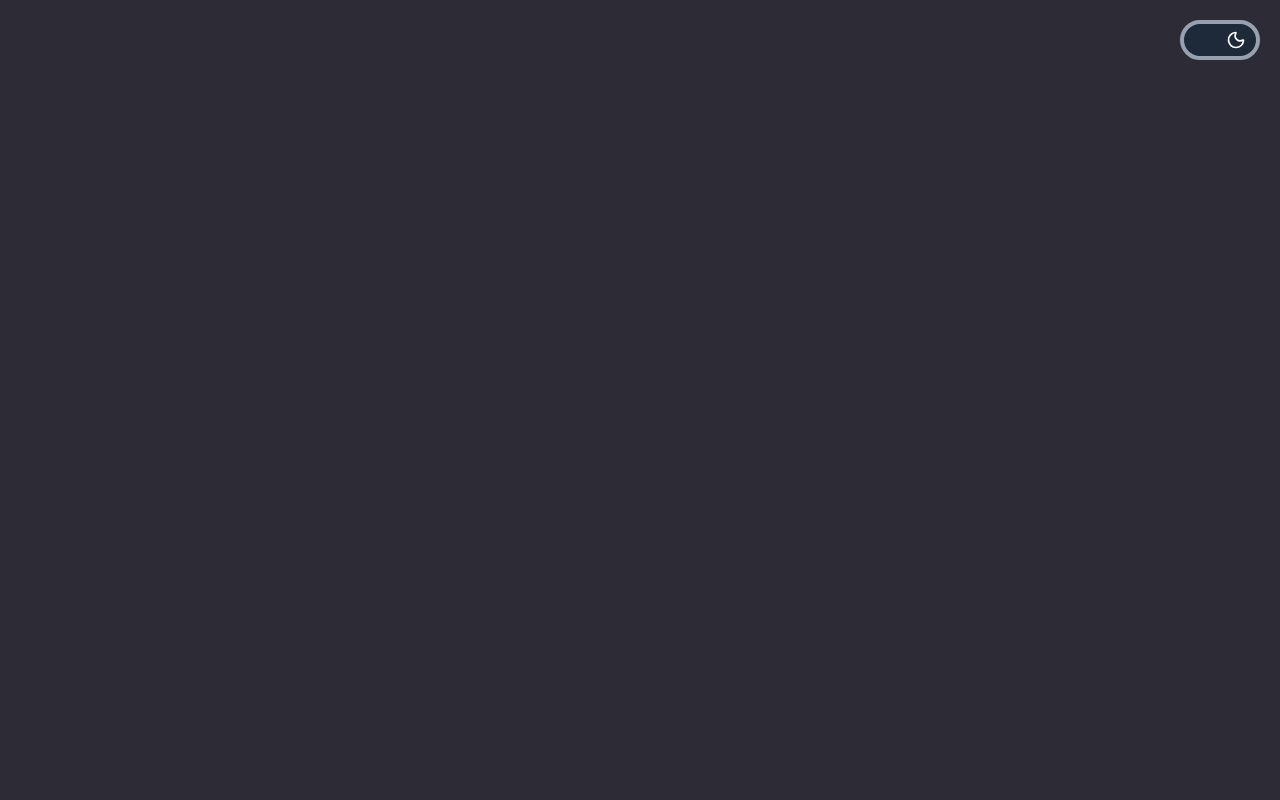
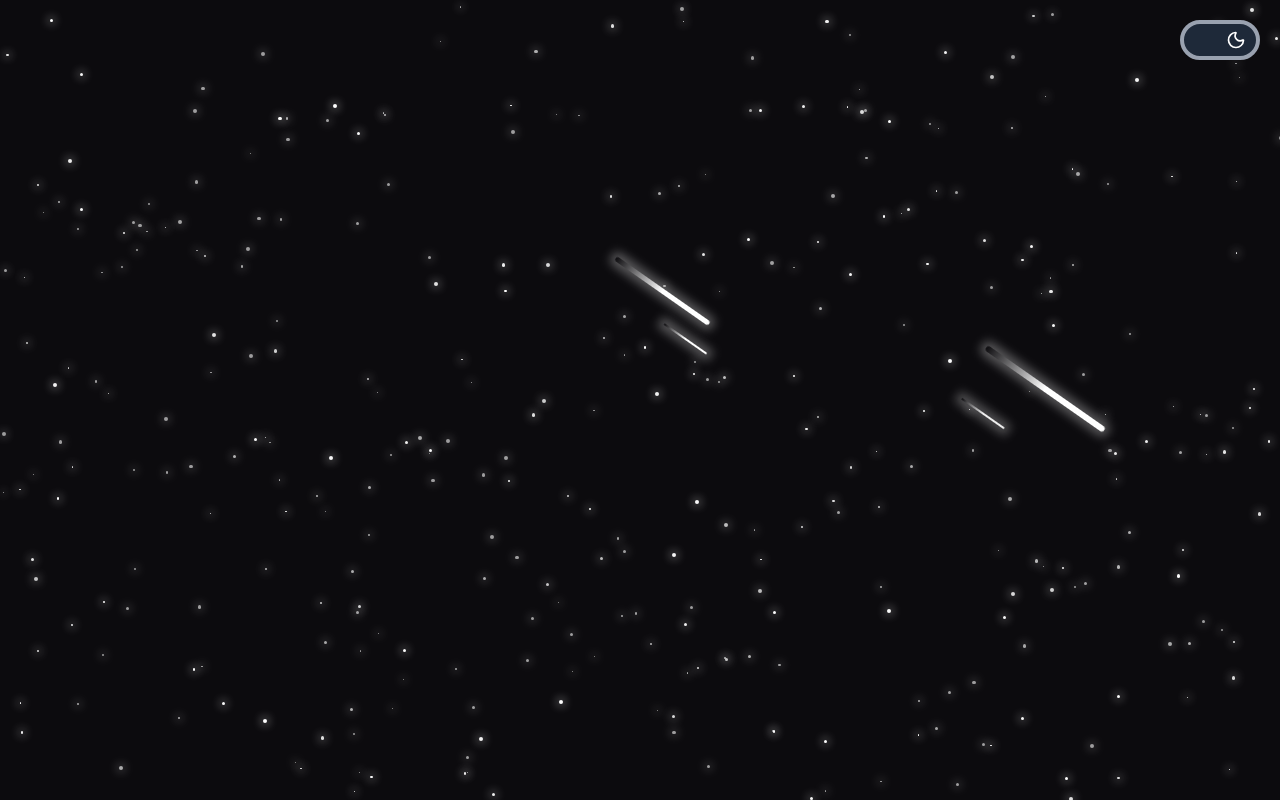
Before and after one commit to kurama199/portfolio, a React (Vite) app: page / in a window 1280 px wide. Both pictures are taken after a click on the button 1220 px from the left and 40 px from the top of the page. Built offline with nearby package versions, Linux system fonts and the light colour scheme.

Commit message:
0208/11:30PM added start background

```diff
--- a/src/Pages/Home.tsx
+++ b/src/Pages/Home.tsx
@@ -1,9 +1,17 @@
 import ThemeToggle from "@/components/ThemeToggle";
+import { StarBackground } from "@/components/StarBackground";
+import { useState } from "react";
 
 export const Home = () => {
+  const [isDarkMode, setIsDarkMode] = useState<boolean>(false);
   return (
     <div className="min-h-screen bg-background text-foreground overflow-x-hidden">
-      <ThemeToggle className="absolute right-5 top-5" />
+      <ThemeToggle
+        className="absolute right-5 top-5"
+        isDarkMode={isDarkMode}
+        setIsDarkMode={setIsDarkMode}
+      />
+      {isDarkMode ? <StarBackground /> : null}
       {/* Bckground effects */}
       {/* Navbar */}
       {/* Main Content */}
--- /dev/null
+++ b/src/components/StarBackground.tsx
@@ -0,0 +1,76 @@
+import { useEffect, useMemo, useState } from "react";
+
+export const StarBackground = () => {
+  const [resizeRefresh, setResizeRefresh] = useState<boolean>(false);
+  useEffect(() => {
+    window.addEventListener("resize", () => {
+      setResizeRefresh((prev) => !prev);
+    });
+    return () => {
+      window.removeEventListener("resize", () => {
+        setResizeRefresh((prev) => !prev);
+      });
+    };
+  }, []);
+  // id, size, x, y, opacity, animationDuration
+  const stars = useMemo(() => {
+    const starsNum = Math.floor(
+      (window.innerHeight * window.innerWidth) / 3000
+    );
+    return Array.from({ length: starsNum }).map((_i, ind) => {
+      return {
+        id: ind,
+        size: Math.random() * 3 + 1,
+        x: Math.random() * 100,
+        y: Math.random() * 100,
+        opacity: Math.random() * 0.5 + 0.5,
+        animationDuration: Math.random() * 4 + 2,
+      };
+    });
+  }, [resizeRefresh]);
+  // id, size, x, y, animationDelay, animationDuration
+  const metiors = useMemo(() => {
+    return Array.from({ length: 4 }).map((_i, ind) => {
+      return {
+        id: ind,
+        size: Math.random() * 2 + 1,
+        x: Math.random() * 80,
+        y: Math.random() * 40,
+        animationDuration: Math.random() * 5 + 3,
+        opacity: Math.random() * 0.5 + 0.5,
+      };
+    });
+  }, [resizeRefresh]);
+  return (
+    <div className="inset-0 fixed overflow-hidden pointer-events-none">
+      {stars.map((star) => (
+        <div
+          key={star.id}
+          className="star animate-pulse-subtle"
+          style={{
+            width: `${star.size}px`,
+            height: `${star.size}px`,
+            left: `${star.x}%`,
+            top: `${star.y}%`,
+            opacity: `${star.opacity}`,
+            animationDuration: `${star.animationDuration}s`,
+          }}
+        />
+      ))}
+      {metiors.map((metior) => (
+        <div
+          key={metior.id}
+          className="meteor animate-meteor"
+          style={{
+            width: `${metior.size * 50}px`,
+            height: `${metior.size * 2}px`,
+            left: `${metior.x}%`,
+            top: `${metior.y}%`,
+            opacity: `${metior.opacity}`,
+            animationDuration: `${metior.animationDuration}s`,
+          }}
+        />
+      ))}
+    </div>
+  );
+};
--- a/src/components/ThemeToggle.tsx
+++ b/src/components/ThemeToggle.tsx
@@ -1,15 +1,18 @@
 import { cn, localStorageKeys } from "@/utils/utils";
 import { Moon, Sun } from "lucide-react";
-import React, { useLayoutEffect, useState } from "react";
+import React, { useLayoutEffect } from "react";
 
 interface ThemeToggleProps {
   className?: string;
+  isDarkMode?: boolean;
+  setIsDarkMode: React.Dispatch<React.SetStateAction<boolean>>;
 }
 
 const ThemeToggle: React.FC<ThemeToggleProps> = ({
   className,
+  isDarkMode = false,
+  setIsDarkMode,
 }: ThemeToggleProps) => {
-  const [isDarkMode, setIsDarkMode] = useState<boolean>(false);
   useLayoutEffect(() => {
     const theme = localStorage.getItem(localStorageKeys.theme);
     if (theme === "dark") {
@@ -32,7 +35,7 @@ const ThemeToggle: React.FC<ThemeToggleProps> = ({
         })
       }
       className={cn(
-        "relative w-[80px] h-[40px] flex items-center rounded-full border-4 border-solid p-2 transition-colors duration-300 ease-in-out",
+        "relative w-[80px] h-[40px] flex items-center rounded-full border-4 border-solid p-2 transition-colors duration-300 ease-in-out z-10",
         isDarkMode
           ? "bg-gray-800 border-gray-400"
           : "bg-yellow-200 border-yellow-500",
--- a/src/index.css
+++ b/src/index.css
@@ -7,7 +7,7 @@
     --color-primary-foreground: hsl(var(--primary-foreground));
     --color-card: hsl(var(--card));
     --animate-float: float 6s ease-in-out infinite;
-    --animate-pulse-subtle: pulse-subtle 4s ease-in-out infinite;
+    --animate-pulse-subtle: pulse-subtle 2s ease-in-out infinite;
     --animate-fade-in: fade-in 0.7s ease-out forwards;
     --animate-fade-in-delay-1: fade-in 0.7s ease-out 0.2s forwards;
     --animate-fade-in-delay-2: fade-in 0.7s ease-out 0.4s forwards;
@@ -29,7 +29,7 @@
             opacity: 1;
         }
         50% {
-            opacity: 0.8;
+            opacity: 0.6;
         }
     }
     @keyframes fade-in {
@@ -67,7 +67,7 @@
         --border: 214 32% 91%;
     }
     .dark {
-        --background: 247 12% 19%;
+        --background: 247 12% 5%;
         --foreground: 213 31% 91%;
         --card: 222 47% 8%;
         --primary: 250 65% 65%;
```
